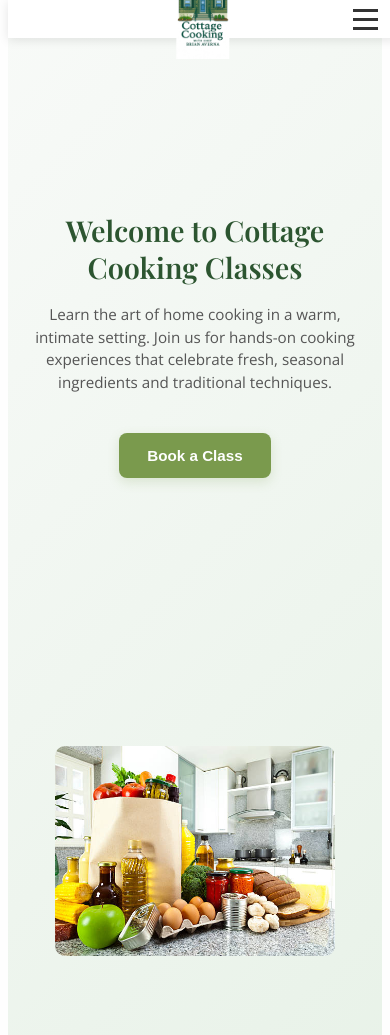
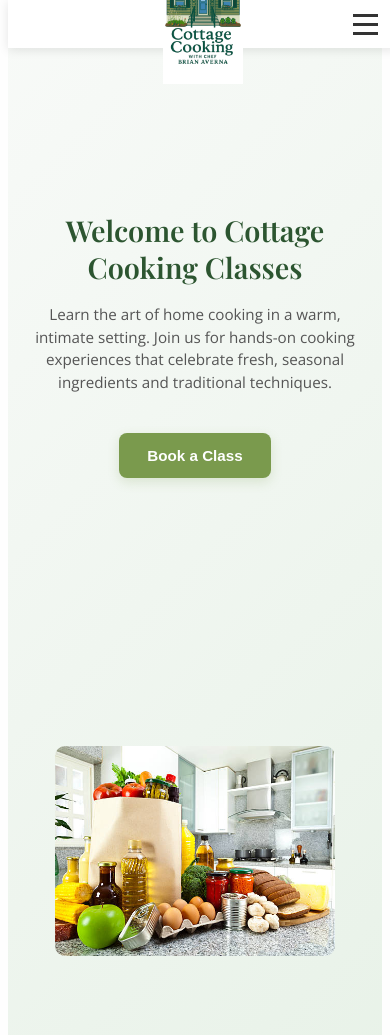
Before and after one commit to boomsssing/cottage-cookin, a plain HTML site: page index.html in a window 390 px wide. Shown: the top 1035 px of the page. Drawn offline with nearby package versions, Linux system fonts and the light colour scheme.

Commit message:
Update styles.css

```diff
--- a/styles.css
+++ b/styles.css
@@ -509,11 +509,11 @@ margin-bottom: 10px;
 }
 
 .navbar {
-    padding: 1.2rem 0;
+    padding: 1.5rem 0;
 }
 
 .logo-img {
-    height: 80px;
+    height: 120px;
 }
 
 .hero {
```
